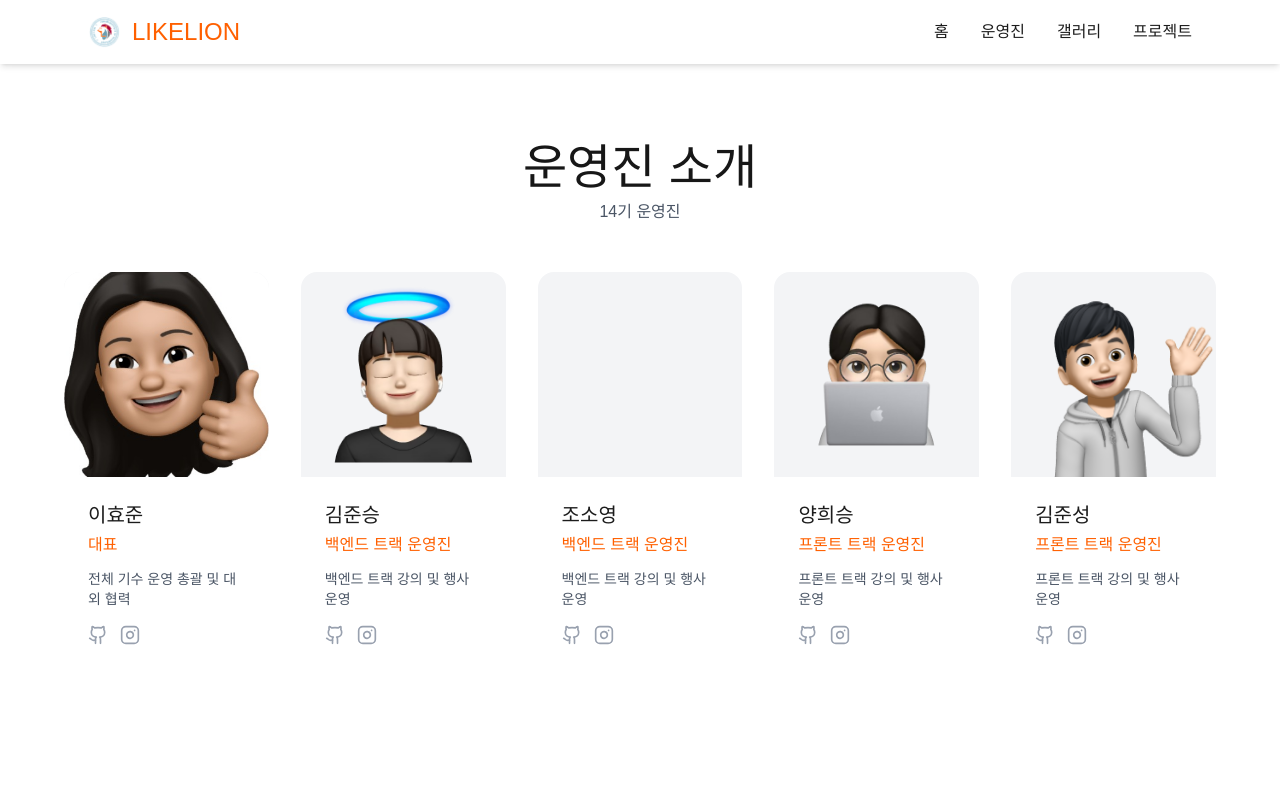
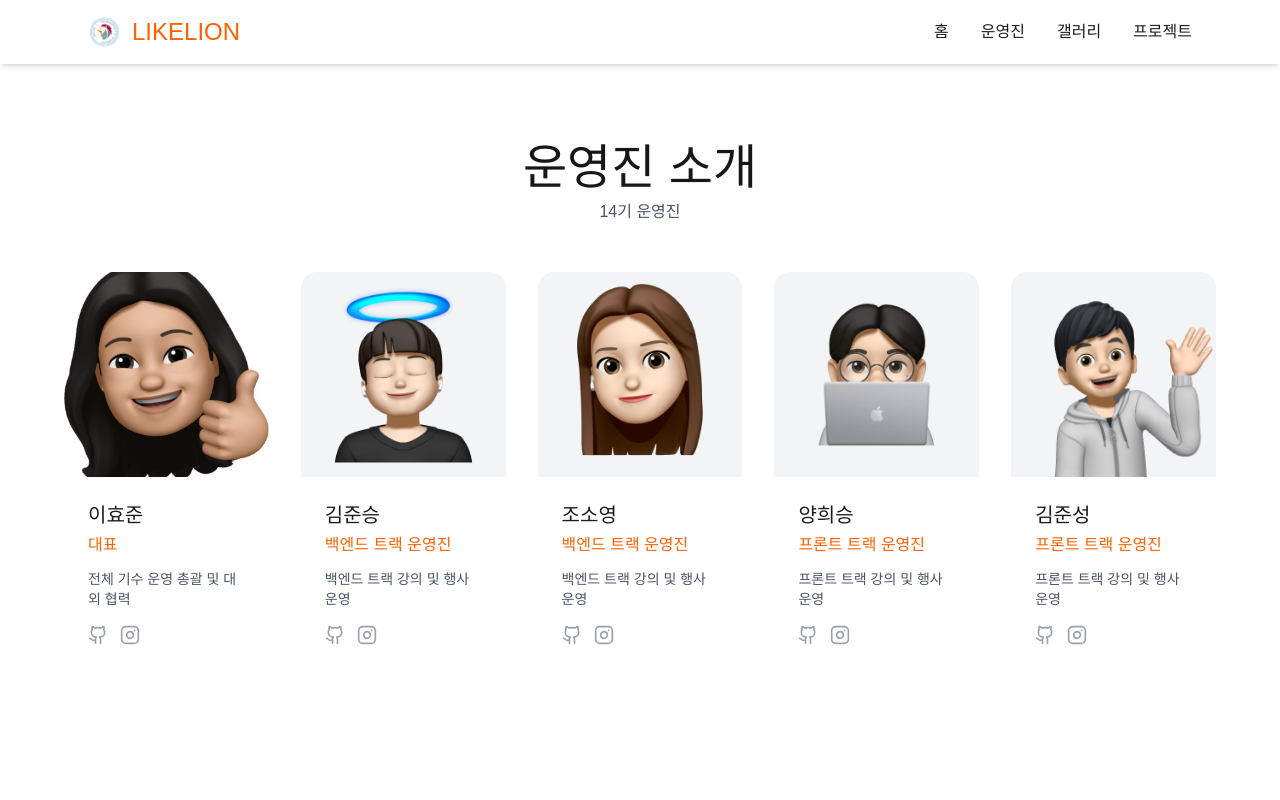
Before and after one commit to LikeLion-Yonam-Institute-of-Technology/LikeLion_Homepage, a Next.js app: page /team in a window 1280 px wide. Shown: the top 800 px of the page. Built offline with nearby package versions, Linux system fonts and the light colour scheme.

Commit message:
fix: 운영진 링크 추가

```diff
--- a/app/data/team.ts
+++ b/app/data/team.ts
@@ -25,7 +25,7 @@ export const teamMembers = [
     name: "조소영",
     role: "백엔드 트랙 운영진",
     description: "백엔드 트랙 강의 및 행사 운영",
-    image: "",
+    image: "/assets/teams/JSY.png",
     generation: "14기",
     links: {
       github: "https://github.com/FLOHERE",
```
Also changed, not shown: public/assets/teams/JSY.png (added).
